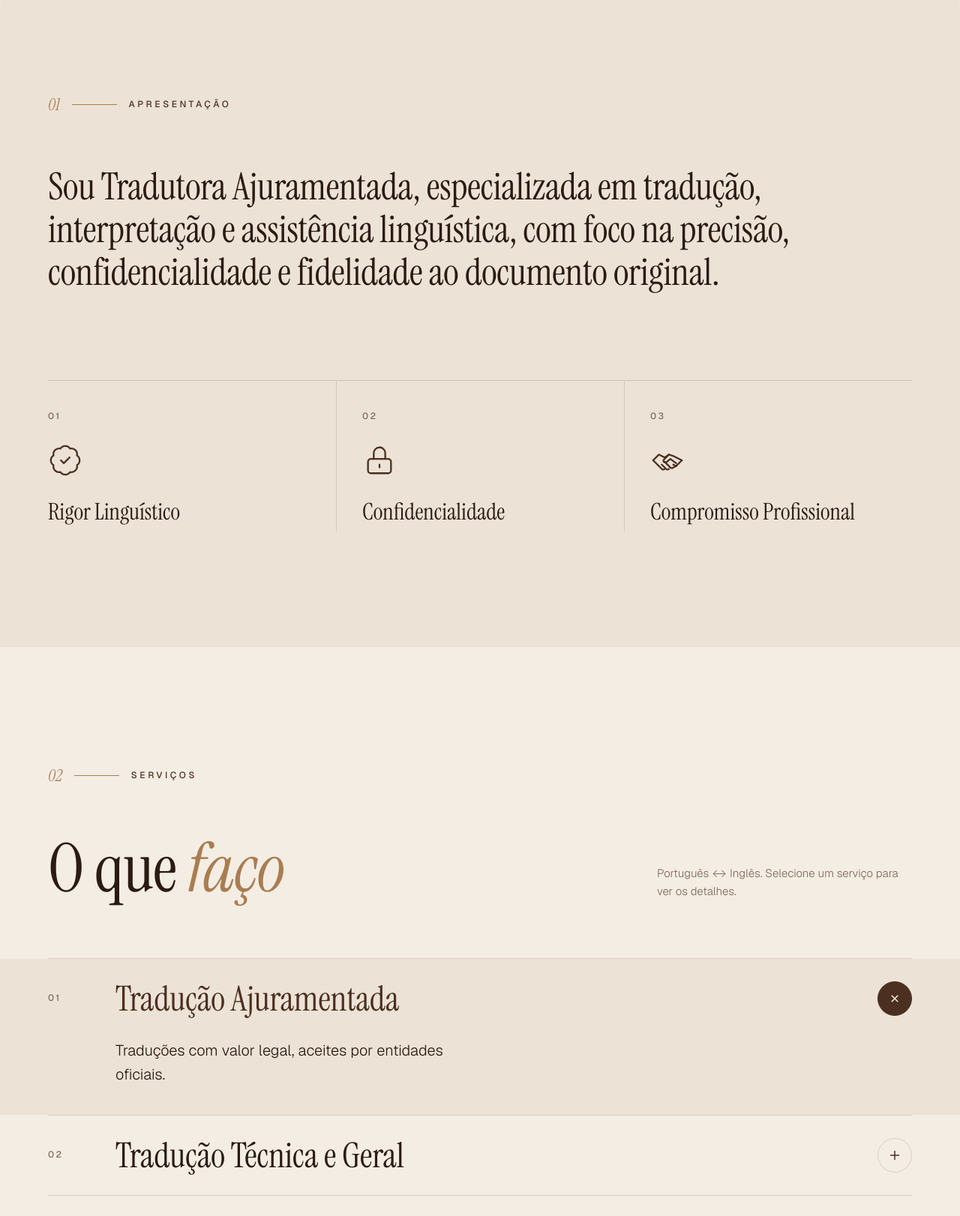
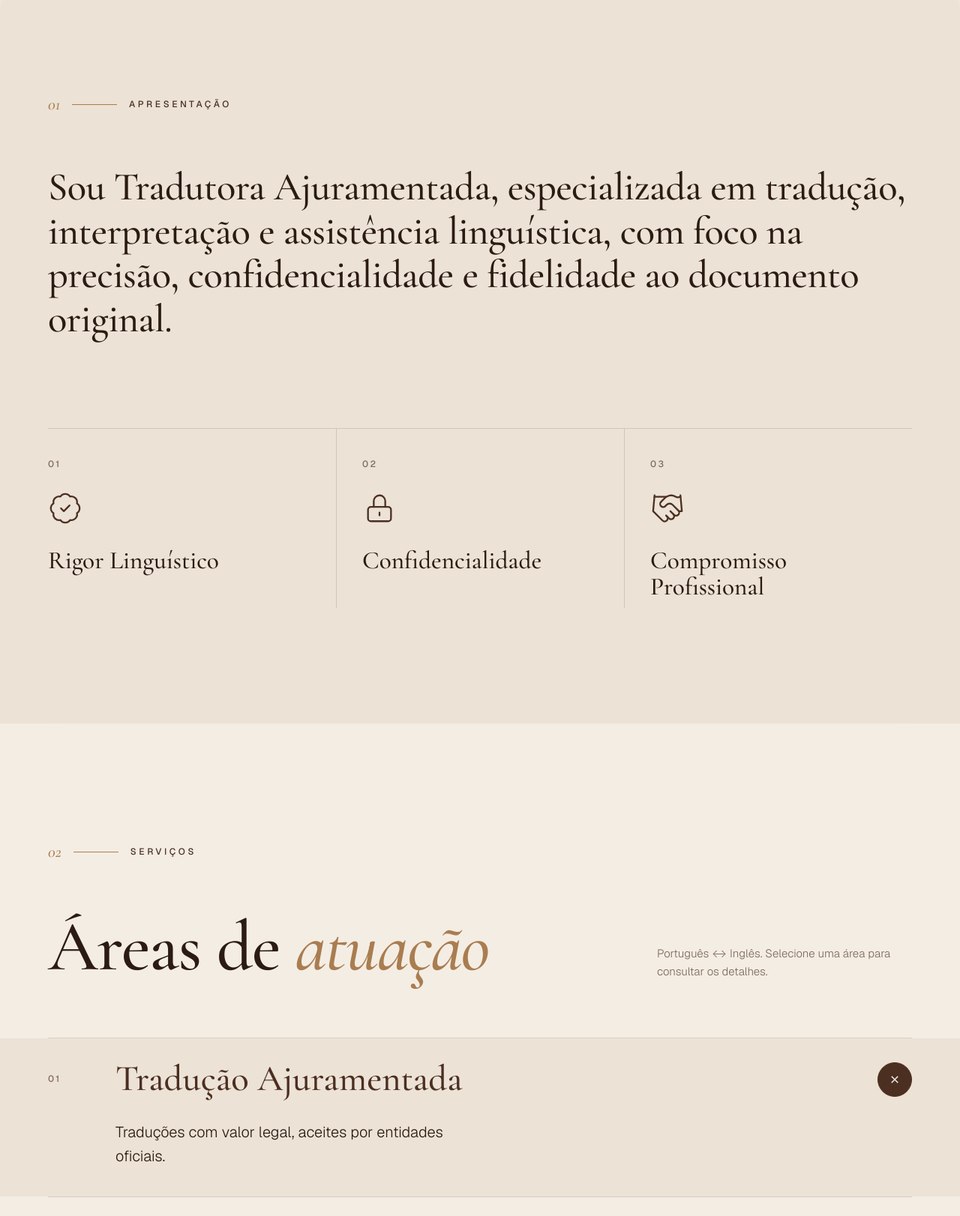
Before and after one commit to themotiontwaan/patriciacassimo, a plain HTML site: page index.html in a window 1280 px wide. Shown: the part 1160-2782 px from the top of the page at 75% size. Drawn offline with nearby package versions, Linux system fonts and the light colour scheme.

Commit message:
Add files via upload

```diff
--- a/index.html
+++ b/index.html
@@ -6,13 +6,13 @@
 <title>Patrícia Correia Cassimo — Tradutora Ajuramentada</title>
 <link rel="preconnect" href="https://fonts.googleapis.com">
 <link rel="preconnect" href="https://fonts.gstatic.com" crossorigin>
-<link href="https://fonts.googleapis.com/css2?family=Instrument+Serif:ital@0;1&family=Geist:wght@300;400;500&display=swap" rel="stylesheet">
+<link href="https://fonts.googleapis.com/css2?family=Cormorant+Garamond:ital,wght@0,500;0,600;1,500;1,600&family=Geist:wght@300;400;500&display=swap" rel="stylesheet">
 <style>
 :root{
   --paper:#F4EDE4; --paper-2:#ECE2D6; --paper-3:#E3D6C6;
   --ink:#2B1B12; --brown:#4B2F21; --muted:#7D6A5B; --gold:#A97D50; --gold-soft:#C9A77E;
   --line:rgba(75,47,33,.16);
-  --serif:"Instrument Serif", "Cormorant Garamond", Georgia, serif;
+  --serif:"Cormorant Garamond", Georgia, "Times New Roman", serif;
   --sans:"Geist", "Inter", system-ui, -apple-system, sans-serif;
   --ease:cubic-bezier(.22,1,.36,1); --ease-io:cubic-bezier(.76,0,.24,1);
   --pad:clamp(20px,5vw,72px);
@@ -228,6 +228,18 @@ main.swap{opacity:0}
 @media (prefers-reduced-motion:reduce){
   *,*::before,*::after{animation-duration:.001s!important;animation-iteration-count:1!important;transition-duration:.001s!important}
 }
+
+/* executive serif tuning */
+.name,.tagline,h2,.statement,.value h3,.svc-row .t,.marquee,.eyebrow i,.label b,footer .sig,.mono{font-weight:500}
+.name{font-size:clamp(58px,7.9vw,132px);line-height:.9;letter-spacing:-.015em}
+.name em{font-weight:500}
+.tagline{font-size:clamp(28px,2.8vw,42px)}
+h2{font-size:clamp(56px,7.4vw,120px);letter-spacing:-.015em}
+.statement{font-size:clamp(32px,4.1vw,62px);line-height:1.12;letter-spacing:-.01em}
+.value h3{font-size:clamp(30px,2.6vw,40px)}
+.svc-row .t{font-size:clamp(32px,3.8vw,58px)}
+.eyebrow i{font-size:20px}
+.marquee{font-size:clamp(70px,10.5vw,176px)}
 </style>
 </head>
 <body class="loading">
@@ -277,7 +289,7 @@ main.swap{opacity:0}
       </div>
     </div>
     <div class="hero-foot fade" style="transition-delay:1s">
-      <div class="scroll-cue"><span class="ln"></span><span data-en="Scroll">Explorar</span></div>
+      <div class="scroll-cue"><span class="ln"></span><span data-en="Scroll">Descobrir</span></div>
       <div class="pair">Português
         <svg viewBox="0 0 24 24" fill="none" stroke="currentColor" stroke-width="1.4"><path d="M7 7h13l-3-3M17 17H4l3 3"/></svg>
         Inglês</div>
@@ -304,7 +316,7 @@ main.swap{opacity:0}
     </div>
     <div class="value rv d2">
       <div class="n">03</div>
-      <svg viewBox="0 0 24 24"><path d="M2 12 6 8l4 2 3-2 3 1 6 3"/><path d="m22 12-4 4-2-1"/><path d="m2 12 6 6c.6.6 1.4.6 2 0"/><path d="m8 15 3 3c.6.6 1.4.6 2 0"/><path d="m10 13 4 4c.6.6 1.4.6 2 0l2-1"/><path d="M13 8 9.5 11.5c-.6.6-.4 1.6.4 1.9.5.2 1 .1 1.4-.2L14 11l4 3"/></svg>
+      <svg viewBox="0 0 24 24"><path d="m11 17 2 2a1 1 0 1 0 3-3"/><path d="m14 14 2.5 2.5a1 1 0 1 0 3-3l-3.88-3.88a3 3 0 0 0-4.24 0l-.88.88a1 1 0 1 1-3-3l2.81-2.81a5.79 5.79 0 0 1 7.06-.87l.47.28a2 2 0 0 0 1.42.25L21 4"/><path d="m21 3 1 11h-2"/><path d="M3 3 2 14l6.5 6.5a1 1 0 1 0 3-3"/><path d="M3 4h8"/></svg>
       <h3 data-en="Professional Commitment">Compromisso Profissional</h3>
     </div>
   </div>
@@ -314,8 +326,8 @@ main.swap{opacity:0}
 <section class="services" id="servicos">
   <div class="label rv"><b>02</b><span class="ln"></span><span data-en="Services">Serviços</span></div>
   <div class="svc-head">
-    <h2 class="rv" data-en="What I &lt;em&gt;do&lt;/em&gt;" data-html>O que <em>faço</em></h2>
-    <p class="rv d1" data-en="Portuguese ↔ English. Select a service to see the details.">Português ↔ Inglês. Selecione um serviço para ver os detalhes.</p>
+    <h2 class="rv" data-en="Areas of &lt;em&gt;practice&lt;/em&gt;" data-html>Áreas de <em>atuação</em></h2>
+    <p class="rv d1" data-en="Portuguese ↔ English. Select an area to view the details.">Português ↔ Inglês. Selecione uma área para consultar os detalhes.</p>
   </div>
 
   <div class="svc-list" id="svcList">
@@ -387,7 +399,7 @@ main.swap{opacity:0}
   <div class="label rv"><b>03</b><span class="ln"></span><span data-en="Contacts">Contactos</span></div>
   <div class="contact-grid">
     <div>
-      <h2 class="rv" data-en="Let’s &lt;em&gt;talk.&lt;/em&gt;" data-html>Vamos <em>conversar.</em></h2>
+      <h2 class="rv" data-en="Get in &lt;em&gt;touch.&lt;/em&gt;" data-html>Entre em <em>contacto.</em></h2>
       <p class="intro rv d1" data-en="Get in touch for translation, interpretation or language services enquiries.">Entre em contacto para pedidos de tradução, interpretação ou assistência linguística.</p>
       <div class="big-cta rv d2">
         <a class="btn fill" href="https://wa.me/258848796155" target="_blank" rel="noopener">
```
